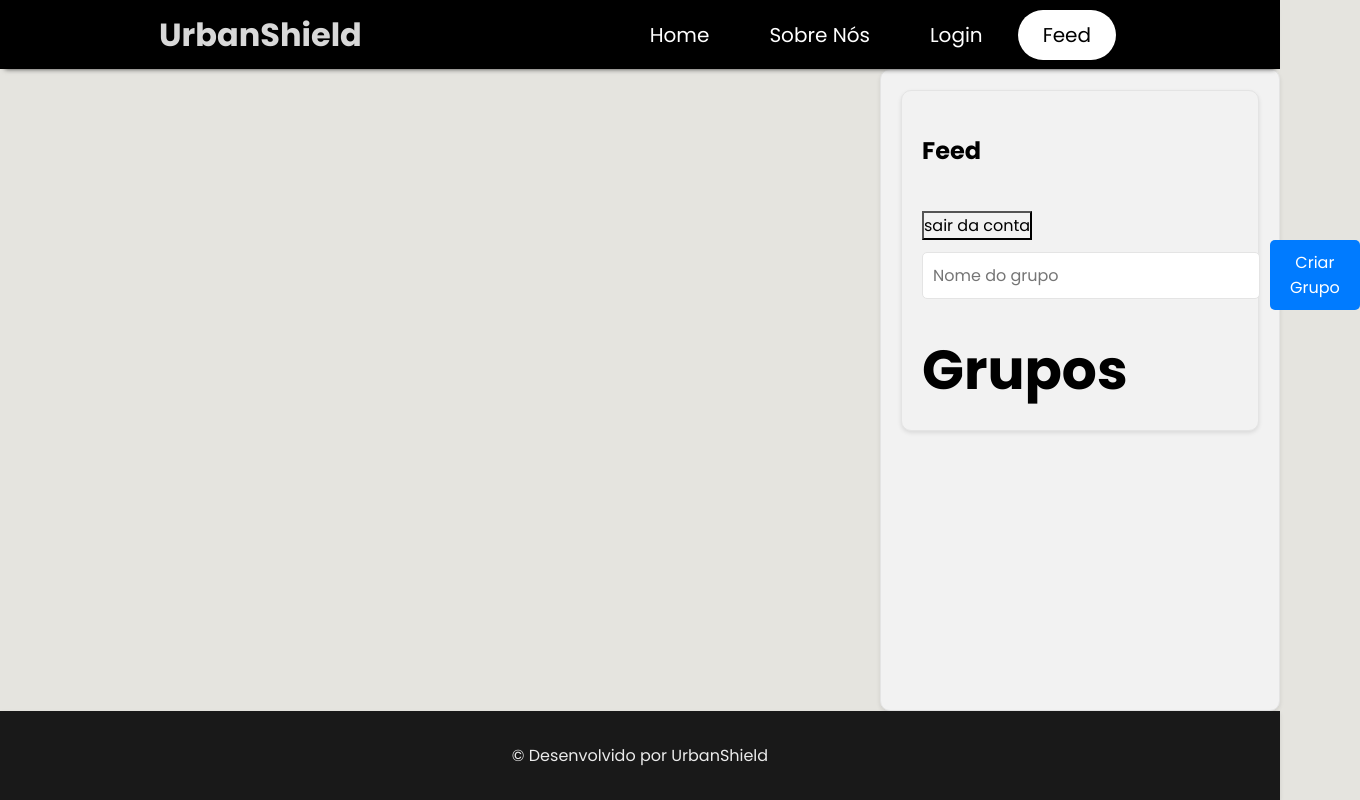
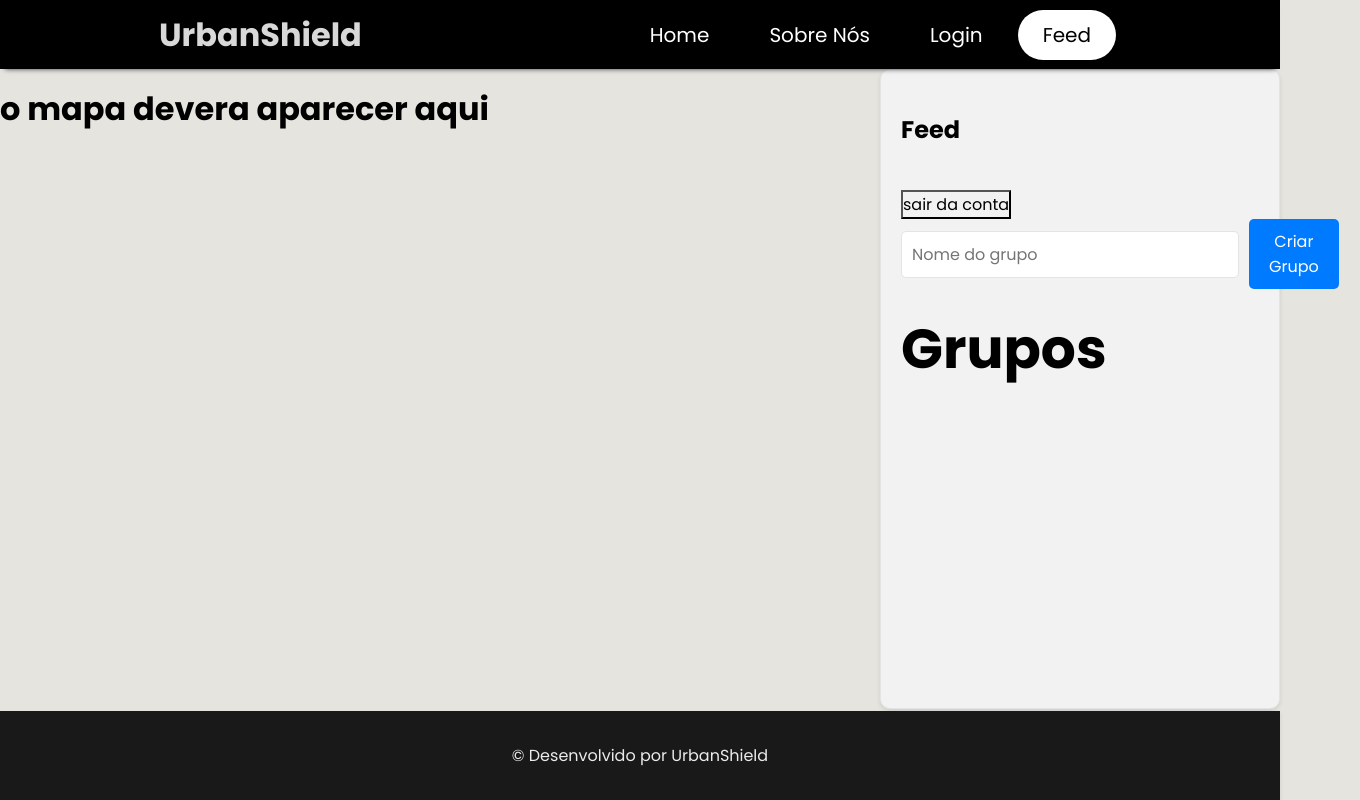
Before and after one commit to rickparra/challange-rotas, a React (Vite) app: page /feed in a window 1280 px wide. Shown: the whole page, 1360 px wide, since content can reach past the window. Built offline with nearby package versions, Linux system fonts and the light colour scheme.

Commit message:
arrumando espaços no feed

```diff
--- a/package.json
+++ b/package.json
@@ -11,8 +11,10 @@
   },
   "dependencies": {
     "@fortawesome/fontawesome-free": "^6.4.2",
+    "@react-google-maps/api": "^2.19.2",
     "react": "^18.2.0",
     "react-dom": "^18.2.0",
+    "react-leaflet": "^4.2.1",
     "react-router-dom": "^6.15.0",
     "vercel": "^32.1.0"
   },
--- /dev/null
+++ b/src/components/MapComponent/index.jsx
@@ -0,0 +1,8 @@
+export default function MapContent(){
+
+    return(
+        <>
+        <h1>o mapa devera aparecer aqui</h1>
+        </>
+    )
+}
--- a/src/routes/Feed/Feed.module.css
+++ b/src/routes/Feed/Feed.module.css
@@ -1,7 +1,22 @@
+.feedContent {
+  display: flex;
+  flex-direction: row; /* Altere a direção do flexbox para linha */
+  justify-content: space-between; /* Distribua os elementos ao longo do eixo principal */
+}
+
+.left {
+  flex: 1; /* Permita que o mapa expanda e ocupe o espaço disponível */
+}
+
+.right {
+  flex: 1; /* Permita que o chat expanda e ocupe o espaço disponível */
+  margin-left: 20px; /* Adicione uma margem à esquerda para separar os elementos */
+}
+
 .feedContainer {
   max-width: 400px;
   margin: 0 0 0 auto;
-  /* Define margin-left como auto */
+  min-height: 50VW;
   padding: 20px;
   border: 1px solid #e4e4e4;
   border-radius: 10px;
--- a/src/routes/Feed/index.jsx
+++ b/src/routes/Feed/index.jsx
@@ -2,7 +2,7 @@ import { useState, useEffect } from 'react';
 import styles from "./Feed.module.css";
 import GroupList from '../../components/GroupList';
 import ChatScreen from '../../components/ChatScreen';
-
+import MapContent from '../../components/MapComponent';
 
 function Feed() {
   const [groups, setGroups] = useState([]);
@@ -39,20 +39,18 @@ function Feed() {
     window.location.reload();
   }
 
+  return (
+    <div className={styles.feedContent}>
+      <div className={styles.left}>
+        <MapContent />
+      </div>
 
-  return (
-
-
-
-    <div className={styles.feedContainer}>
-
-      <div className={`${styles.feedContainer} ${styles.rightAlign}`}>
-
+      <div className={styles.right}>
+        <div className={`${styles.feedContainer}`}>
           <h1 className={styles.feedTitle}>Feed</h1>
 
           {!currentGroup && (
             <div>
-
               <button onClick={handleClick}>sair da conta</button>
 
               <div className={styles.groupForm}>
@@ -74,8 +72,7 @@ function Feed() {
               handleBackToGroups={handleBackToGroups}
             />
           )}
-
-
+        </div>
       </div>
     </div>
   );
```
Also changed, not shown: 1 other file (tests, documents, lock files or other folders). Lines whose indentation alone changed are shown as unchanged.
